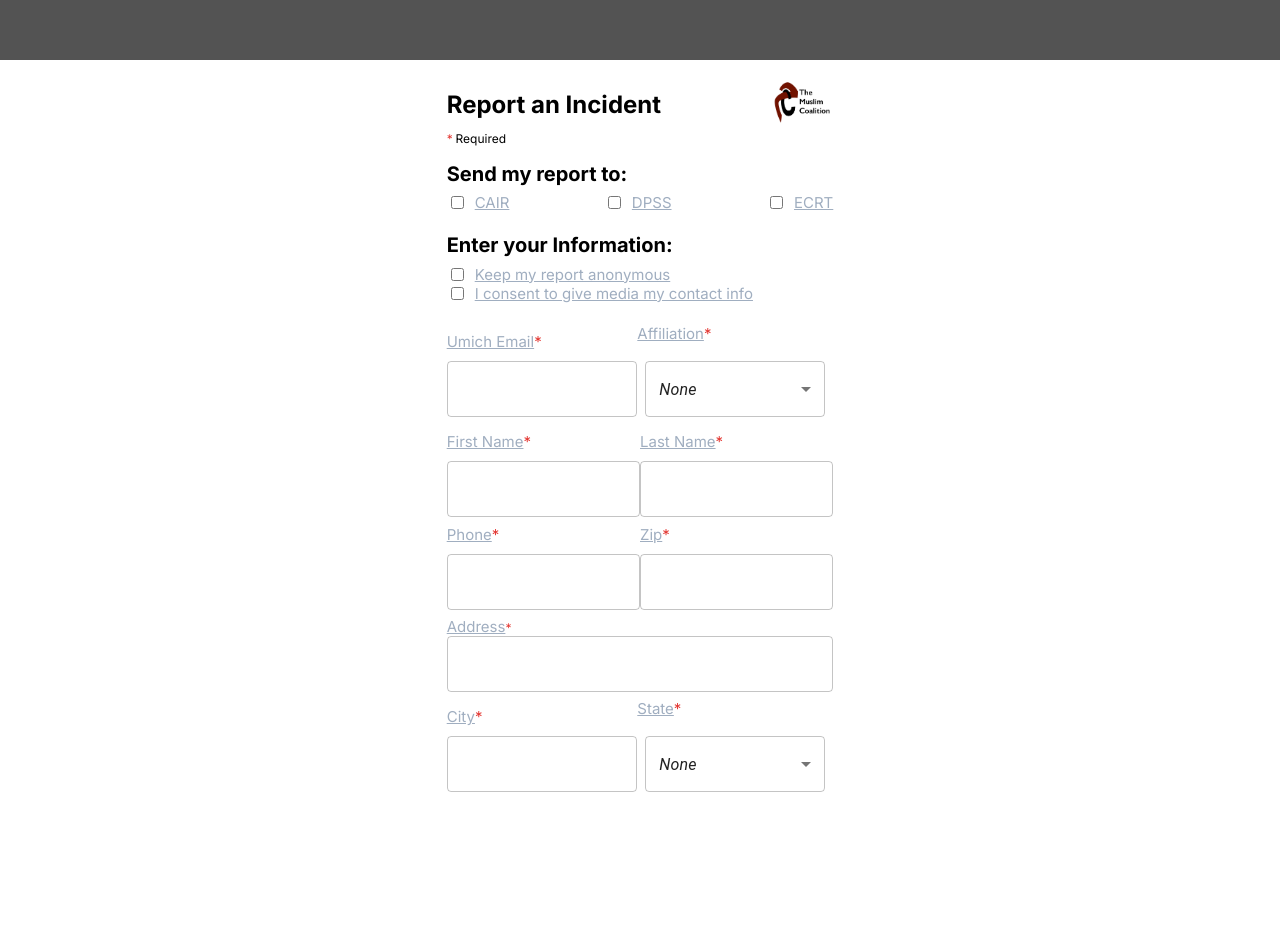
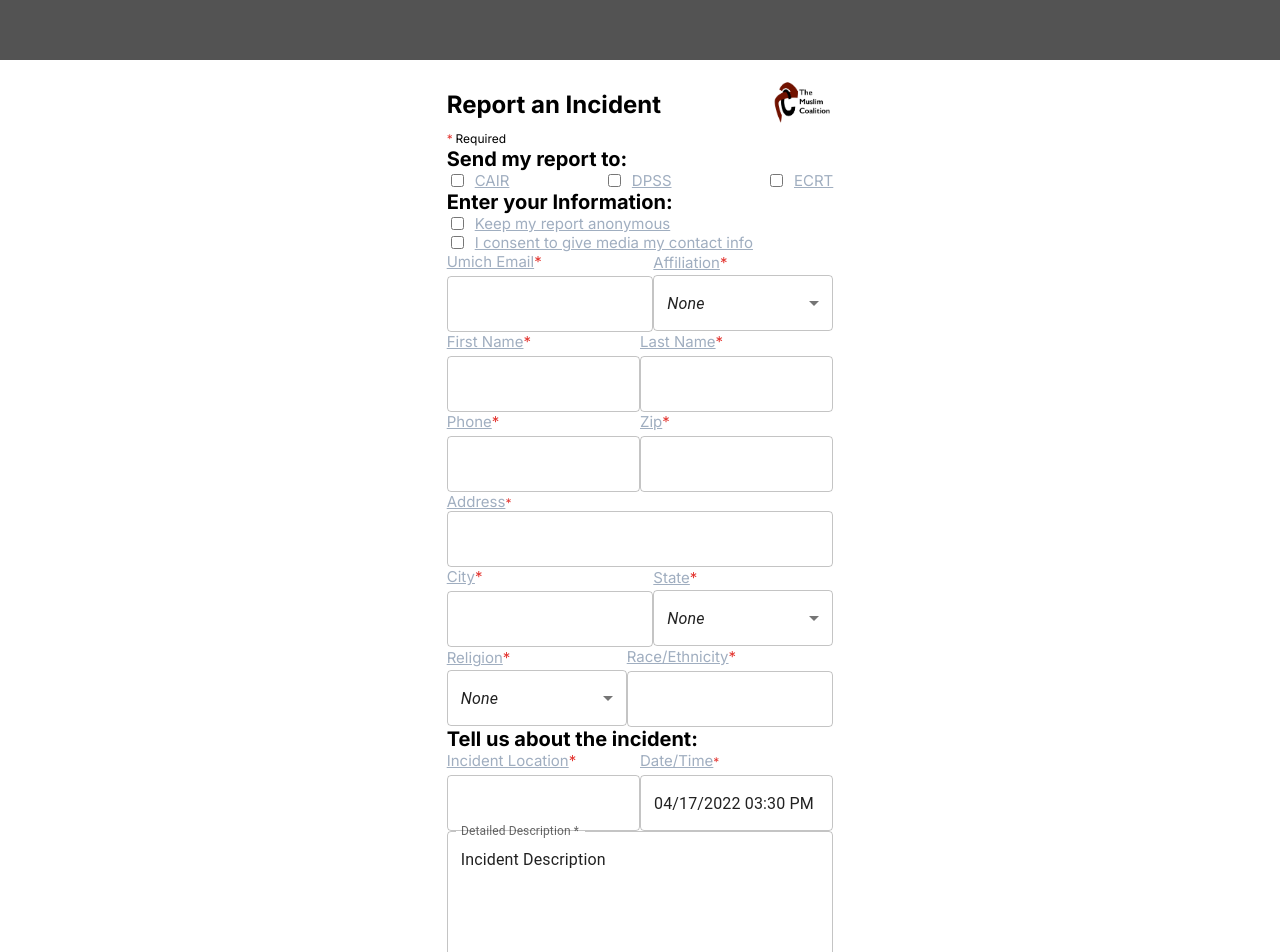
Before and after one commit to khanabdu25/iwg-form-muizz, a React (Vite) app in the folder frontend/iwg-form/: page / in a window 1280 px wide. Shown: the top 952 px of the page. Before the commit the page ends 820 px from the top, so only its background shows below. Built offline with nearby package versions, Linux system fonts and the light colour scheme; the HTML template or start-up script is replaced by a standard one.

Commit message:
All main components present
- all main components in form mockup present, except for image input

```diff
--- a/frontend/iwg-form/package.json
+++ b/frontend/iwg-form/package.json
@@ -12,8 +12,12 @@
   "dependencies": {
     "@emotion/react": "^11.11.1",
     "@emotion/styled": "^11.11.0",
+    "@mui/icons-material": "^5.15.1",
     "@mui/material": "^5.15.1",
+    "@mui/x-date-pickers": "^6.18.5",
+    "dayjs": "^1.11.10",
     "react": "^18.2.0",
+    "react-datetime-picker": "^5.6.0",
     "react-dom": "^18.2.0"
   },
   "devDependencies": {
--- a/frontend/iwg-form/src/components/selectmenu.tsx
+++ b/frontend/iwg-form/src/components/selectmenu.tsx
@@ -24,7 +24,7 @@ const SelectLabels: React.FC<SelectLabelsProps> = ({ labelText, options }) => {
             <span style={asteriskStyle}>*</span>
         </div>
         <div>
-            <FormControl sx={{ m: 1, minWidth: 180 }}>
+            <FormControl sx={{ m: 0, minWidth: 180 }}>
                 <Select
                   value={selection}
                   onChange={handleChange}
@@ -64,5 +64,5 @@ const containerStyle: CSSProperties = {
   display: 'flex',
   flexDirection: 'column',
   alignItems: 'flex-start',
-  gap: '10px',
+  gap: '3px',
 };
--- a/frontend/iwg-form/src/components/textfieldlabeled.tsx
+++ b/frontend/iwg-form/src/components/textfieldlabeled.tsx
@@ -25,7 +25,7 @@ const TextfieldWithLabel: React.FC<TextfieldWithLabelProps> = ({ labelText }) =>
         display: 'flex',
         flexDirection: 'column',
         alignItems: 'flex-start',
-        gap: '10px',
+        gap: '5px',
     };
 
     return (
--- a/frontend/iwg-form/src/mainpage.tsx
+++ b/frontend/iwg-form/src/mainpage.tsx
@@ -1,4 +1,5 @@
 import React from 'react';
+import { useState } from 'react';
 import './mainpage.css';
 import './formcomponents.css';
 import imageSrc from './assets/tmc-logo.jpeg';
@@ -7,8 +8,20 @@ import Spacer from './components/spacer';
 import TextfieldWithLabel from './components/textfieldlabeled';
 import SelectLabels from './components/selectmenu';
 import { TextField } from '@mui/material';
+import dayjs from 'dayjs';
+import { DateTimeField } from '@mui/x-date-pickers/DateTimeField';
+import { LocalizationProvider } from '@mui/x-date-pickers/LocalizationProvider';
+import { AdapterDayjs } from '@mui/x-date-pickers/AdapterDayjs';
+import Button from '@mui/material/Button';
+import SendIcon from '@mui/icons-material/Send';
+
+
+type ValuePiece = Date | null;
+
+type Value = ValuePiece | [ValuePiece, ValuePiece];
 
 const MainPage: React.FC = () => {
+    const [value, onChange] = useState<Value>(new Date());
     return (
         <main id="mainpage">
             <div className="form-container">
@@ -56,18 +69,18 @@ const MainPage: React.FC = () => {
                 <Spacer height={30} />
                 <div className="subheader">Enter your Information:</div>
                 <Spacer height={10} />
-                <CheckWithText text= "Keep my report anonymous"/>
-                <CheckWithText text= "I consent to give media my contact info"/>
+                <CheckWithText text="Keep my report anonymous" />
+                <CheckWithText text="I consent to give media my contact info" />
                 <Spacer height={30} />
                 <div className='parent'>
                     <div className="child">
                         <TextfieldWithLabel labelText='Umich Email' />
                     </div>
                     <div className="child">
-                        <SelectLabels labelText='Affiliation' options = {AffiliationList}/>
+                        <SelectLabels labelText='Affiliation' options={AffiliationList} />
                     </div>
                 </div>
-                <Spacer height={10}/>
+                <Spacer height={10} />
                 <div className='parent'>
                     <div className="child">
                         <TextfieldWithLabel labelText='First Name' />
@@ -76,7 +89,7 @@ const MainPage: React.FC = () => {
                         <TextfieldWithLabel labelText='Last Name' />
                     </div>
                 </div>
-                <Spacer height={10}/>
+                <Spacer height={10} />
                 <div className='parent'>
                     <div className="child">
                         <TextfieldWithLabel labelText='Phone' />
@@ -85,21 +98,61 @@ const MainPage: React.FC = () => {
                         <TextfieldWithLabel labelText='Zip' />
                     </div>
                 </div>
-                <Spacer height={10}/>
+                <Spacer height={10} />
                 <div>
-                    <span className = "label-style">Address</span>
+                    <span className="label-style">Address</span>
                     <span className="asterisk">*</span>
                 </div>
+                <Spacer height={5} />
                 <TextField />
-                <Spacer height ={10}/>
+                <Spacer height={10} />
                 <div className='parent'>
                     <div className="child">
                         <TextfieldWithLabel labelText='City' />
                     </div>
                     <div className="child">
-                        <SelectLabels labelText='State' options={usStates}/>
+                        <SelectLabels labelText='State' options={usStates} />
                     </div>
                 </div>
+                <Spacer height={10} />
+                <div className='parent'>
+                    <div className="child">
+                        <SelectLabels labelText='Religion' options={religions} />
+                    </div>
+                    <div className="child">
+                        <TextfieldWithLabel labelText='Race/Ethnicity' />
+                    </div>
+                </div>
+                <Spacer height={30} />
+                <div className="subheader">Tell us about the incident:</div>
+                <Spacer height={10} />
+                <div className='parent'>
+                    <div className="child">
+                        <TextfieldWithLabel labelText='Incident Location' />
+                    </div>
+                    <div className="child">
+                        <div>
+                            <span className="label-style">Date/Time</span>
+                            <span className="asterisk">*</span>
+                        </div>
+                        <Spacer height={5} />
+                        <LocalizationProvider dateAdapter={AdapterDayjs}>
+                            <DateTimeField defaultValue={dayjs('2022-04-17T15:30')} />
+                        </LocalizationProvider>
+                    </div>
+                </div>
+                <Spacer height={85} />
+                <TextField
+                    id="outlined-multiline-static"
+                    label="Detailed Description *"
+                    multiline
+                    rows={4}
+                    defaultValue="Incident Description"
+                />
+                <Spacer height = {85}/>
+                <Button variant="contained" endIcon={<SendIcon />}>
+                    Send
+                </Button>
             </div>
         </main>
     );
@@ -159,4 +212,5 @@ const usStates = [
     "West Virginia",
     "Wisconsin",
     "Wyoming"
-  ];
+];
+const religions = ['Islam', 'Christianity', 'Judaism', 'Other'];
```
Also changed, not shown: 1 other file (tests, documents, lock files or other folders).
